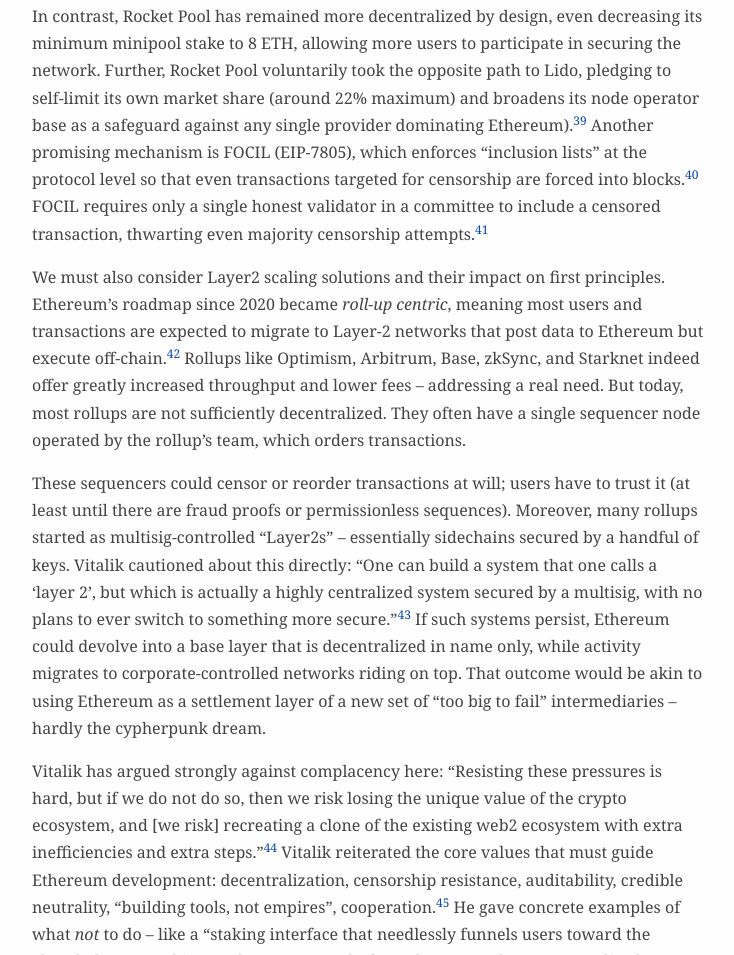
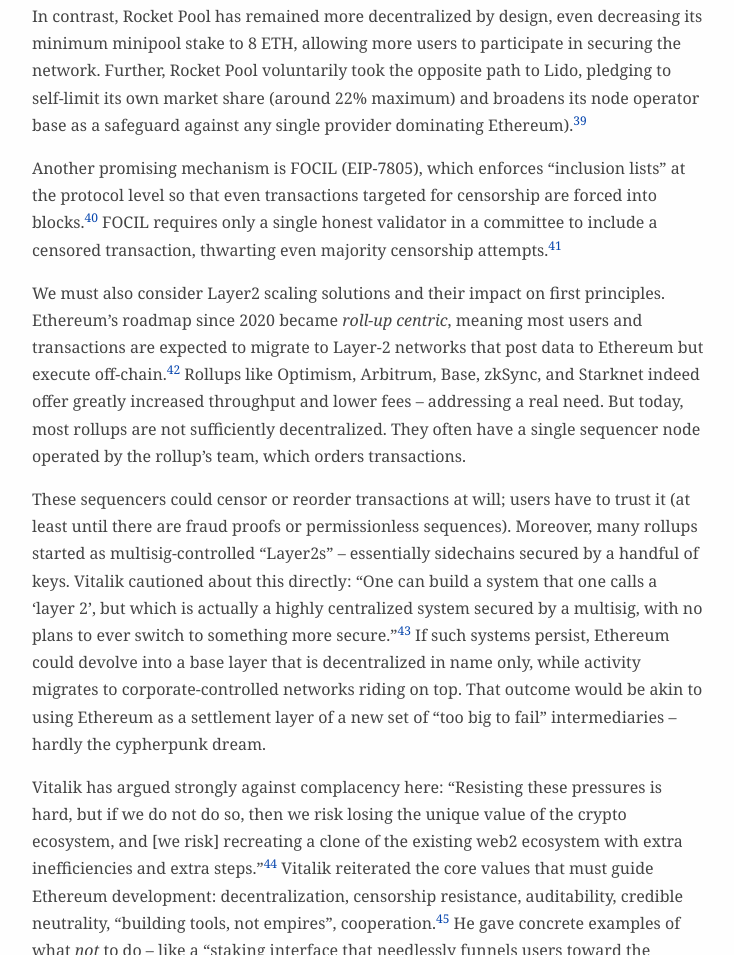
Before and after one commit to xrchz/decentralist, a plain HTML site: page index.html in a window 1280 px wide. Shown: the part 5294-6249 px from the top of the page, without its empty margins (272-1006 px from the left). Drawn offline with Linux system fonts and the light colour scheme.

Commit message:
Update index.html

```diff
--- a/index.html
+++ b/index.html
@@ -291,7 +291,7 @@ Further, Rocket Pool voluntarily took the opposite path to Lido, pledging to
 self-limit its own market share (around 22% maximum) and broadens its
 node operator base as a safeguard against any single provider dominating
 Ethereum).<a href="#fn39" class="footnote-ref" id="fnref39"
-role="doc-noteref"><sup>39</sup></a> Another promising mechanism is
+role="doc-noteref"><sup>39</sup></a><p>Another promising mechanism is
 FOCIL (EIP-7805), which enforces “inclusion lists” at the protocol level
 so that even transactions targeted for censorship are forced into
 blocks.<a href="#fn40" class="footnote-ref" id="fnref40"
```
